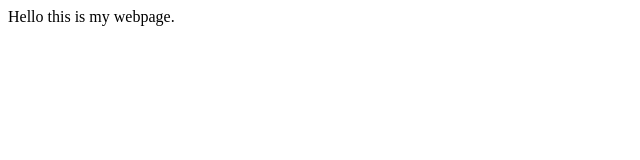
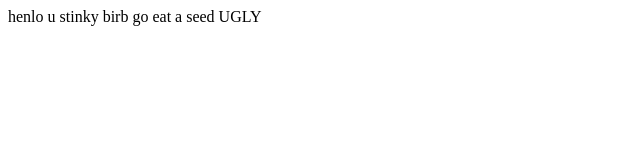
Before and after one commit to koablevins/koablevins.github.io, a plain HTML site: page index.html in a window 1280 px wide. Shown: the whole page, without its empty margins (0-640 px from the left). Drawn offline with Linux system fonts and the light colour scheme.

Commit message:
updated index

```diff
--- a/index.html
+++ b/index.html
@@ -3,7 +3,7 @@
 
 
 <body>
-Hello this is my webpage.
+henlo u stinky birb go eat a seed UGLY
 </body>
 
 </html>
```
